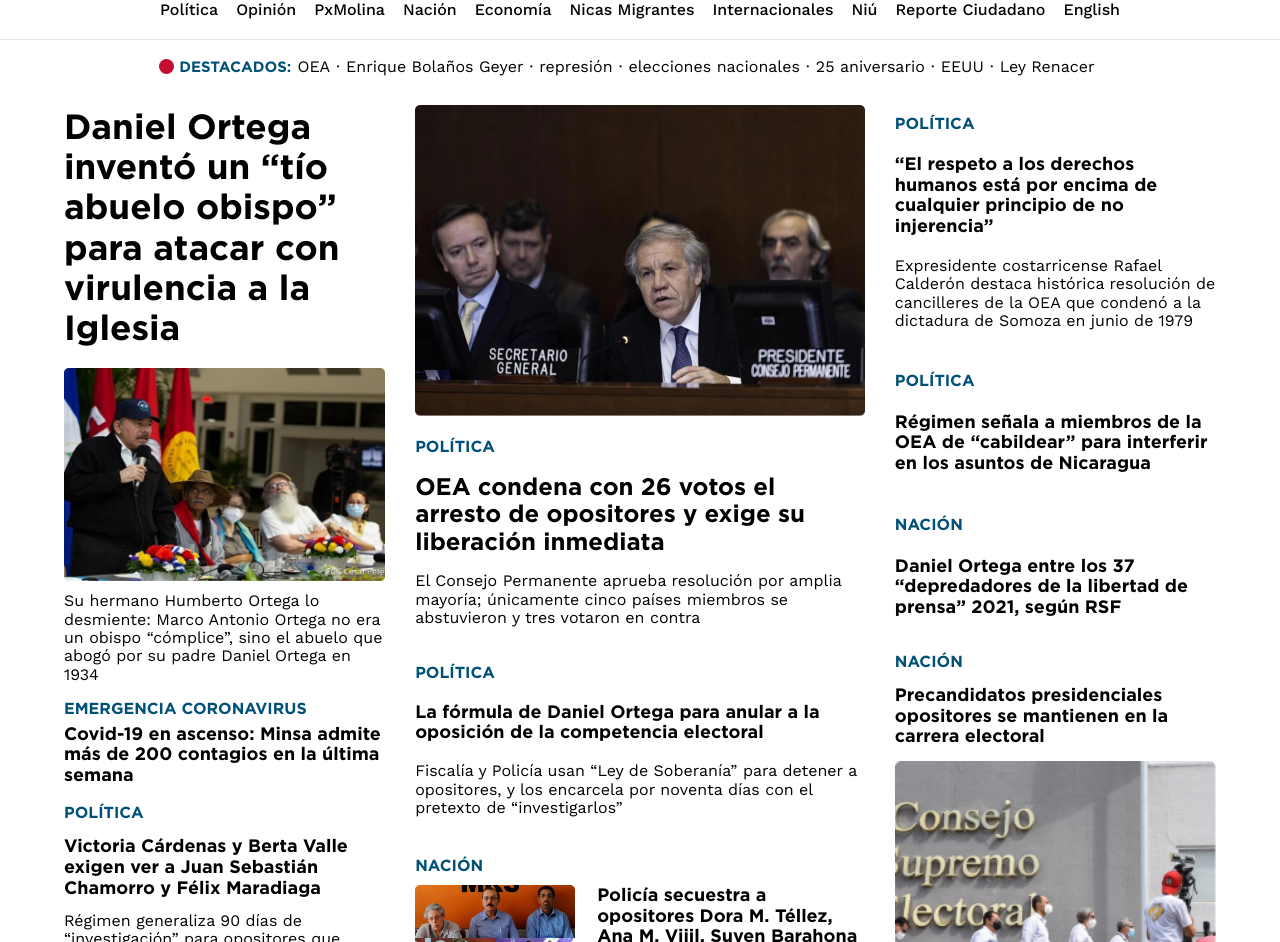
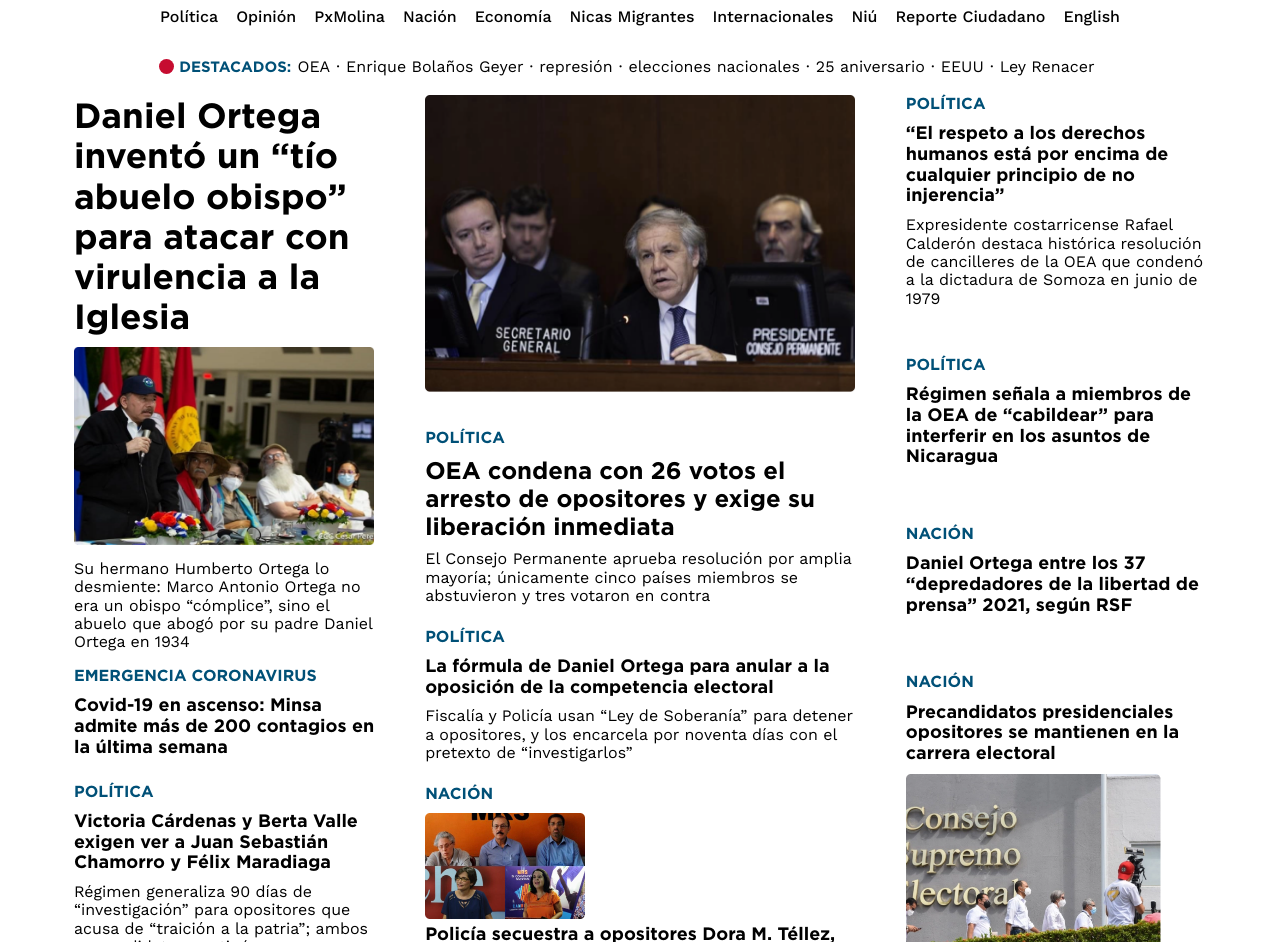
Before and after one commit to riquelmedylan/confidencial-header, a plain HTML site: page index.html in a window 1280 px wide. Shown: the part 141-1083 px from the top of the page. Drawn offline with nearby package versions, Linux system fonts and the light colour scheme.

Commit message:
terminando la maquetacion

```diff
--- a/styles/index.css
+++ b/styles/index.css
@@ -1,5 +1,13 @@
 * {
      font-family: "Work Sans", sans-serif;
+}
+
+:root {
+     --white-color: #fff;
+     --gray-color: #717171;
+     --black-color: #000000;
+     --blue-color: #005077;
+     --red-color: #c60c30;
 }
 
 @font-face {
@@ -7,16 +15,15 @@
      src: url("../font/Gotham-Bold.otf");
 }
 
-@media (min-width: 1280px) {
 /* header  */
 
 .header {
-          border-bottom: 1px solid #dde5ed;
-          height: 11em;
+     border-bottom: 1px solid var(--white-color);
+     height: clamp(11em, 11em, 14em);
      width: 100%;
 }
 .header__container-rectangle {
-          border-bottom: 1px solid #dde5ed;
+     border-bottom: 1px solid var(--white-color);
      width: 100%;
 }
 .header__container-between {
@@ -35,7 +42,7 @@
 .container__rectangle-icons {
      display: flex;
      align-items: center;
-          background: white;
+     background: var(--white-color);
      justify-content: space-between;
      width: 40%;
 }
@@ -62,18 +69,18 @@
      margin-left: 5px;
 }
 .weather__info-text:nth-child(1) {
-          color: #717171;
+     color: var(--gray-color);
      font-size: 18px;
 }
 .weather__info-text:nth-child(2) {
-          color: #717171;
+     color: var(--gray-color);
      margin-left: 2px;
      font-size: 12px;
      font-weight: 500;
 }
 
 .weather__text-date {
-          color: #717171;
+     color: var(--gray-color);
      font-size: 14px;
 }
 
@@ -86,7 +93,7 @@
 }
 
 .text__form {
-          color: #717171;
+     color: var(--gray-color);
      font-size: 14px;
      font-weight: 600;
      width: 160px;
@@ -96,11 +103,14 @@
 
 .navbar__container-logo {
      width: 100%;
-
+     display: grid;
+     grid-template-rows: 75% 18px;
+     row-gap: 1.5em;
      height: 8em;
      padding: 28px 0;
 }
 .container__logo {
+     grid-row: 1/2;
      display: flex;
      justify-content: center;
 }
@@ -114,12 +124,11 @@
 /* navbar */
 
 .navbar {
+     grid-row: 2/3;
      display: flex;
      align-items: center;
      justify-content: center;
-          position: absolute;
      width: 100%;
-          bottom: 8%;
 }
 .container__nav {
      align-items: center;
@@ -132,11 +141,11 @@
 .nav__links-text {
      font-size: 16px;
      font-weight: 500;
-          color: #000000;
+     color: var(--black-color);
      text-decoration: none;
 }
 .nav__links-text:hover {
-          color: #005077;
+     color: var(--blue-color);
 }
 
 /* main */
@@ -167,11 +176,11 @@
 .featured__text {
      font-family: "Gotham", "Work Sans";
      font-size: 15px;
-          color: #005077;
+     color: var(--blue-color);
 }
 .featured__text::before {
      content: "";
-          background: #c60c30;
+     background: var(--red-color);
      border-radius: 100%;
      height: 15px;
      left: -20px;
@@ -186,7 +195,7 @@
      justify-content: space-evenly;
 }
 .list__ul-text {
-          color: #000000;
+     color: var(--black-color);
      font-size: 16px;
      text-decoration: none;
 }
@@ -197,40 +206,51 @@
      display: grid;
      grid-template-columns: 1fr 1.4fr 1fr;
      column-gap: 30px;
+     height: 55em;
+     margin-bottom: 10px;
 }
 
 .img__notice {
      width: 100%;
-          margin-top: 10px;
+}
+
+.grid-item {
+     padding: 0 10px;
+     display: flex;
+     flex-direction: column;
+     justify-content: space-between;
 }
 
 .grid-item:nth-child(1) {
      grid-column: 1/2;
+     border-right: 1px solid var(--white-color);
 }
 .grid-item:nth-child(2) {
      grid-column: 2/3;
 }
 .grid-item:nth-child(3) {
+     border-left: 1px solid var(--white-color);
      grid-column: 3/4;
 }
 .title__principal {
      font-family: "Gotham";
      font-size: 35px;
+     margin-bottom: 10px;
 }
 .text__principal {
-          color: #000000;
+     color: var(--black-color);
      font-size: 16px;
      font-family: "Work Sans";
 }
 .bold {
      font-size: 24px;
      font-family: "Gotham";
-          color: #000000;
+     color: var(--black-color);
 }
 .new__notice-text--bold {
      font-family: "Gotham";
      font-size: 18px;
-          color: #000000;
+     color: var(--black-color);
 }
 
 .new__notice-text--title {
@@ -238,61 +258,12 @@
      color: #005077;
      font-family: 14px;
 }
-
-     .container__daniel,
-     .container__daniel-two,
-     .container__covid,
-     .container__politic-one,
-     .container__oea,
-     .container__politic-three,
-     .container__politic-four,
-     .container__nacion,
-     .container__politic-two {
-          display: flex;
-          flex-direction: column;
-          justify-content: space-evenly;
-     }
-     .container__daniel {
-          height: 37.5em;
-     }
-     .container__covid {
-          height: 6em;
-     }
-     .container__politic-one {
-          height: 13em;
-     }
-     .container__oea {
-          height: 14em;
+.img__notice,
+.title__principal,
+.bold,
+.new__notice-text--bold,
+.new__notice-text--title {
+     margin-bottom: 10px;
 }
 
-     .container__politic-two {
-          height: 12em;
-          margin-bottom: 20px;
-     }
-     .container__flex-police {
-          width: 100%;
-     }
-     .police-description {
-          display: flex;
-          margin-top: 10px;
-          justify-content: space-evenly;
-     }
-     .img__police {
-          margin-right: 22px;
-     }
-     .container__politic-three {
-          height: 16em;
-     }
-     .container__politic-four {
-          height: 9em;
-     }
-     .container__daniel-two {
-          height: 9em;
-     }
-     .container__nacion {
-          height: 24em;
-     }
-}
-
-/* comentario */
 /* creo que me pude haber ahorrado bastante codigo dandole un height al grid-item y despues hacerle un space-evenly pero bueno a lo ultimo se me cayó la idea */
```
Lines whose indentation alone changed are shown as unchanged.
